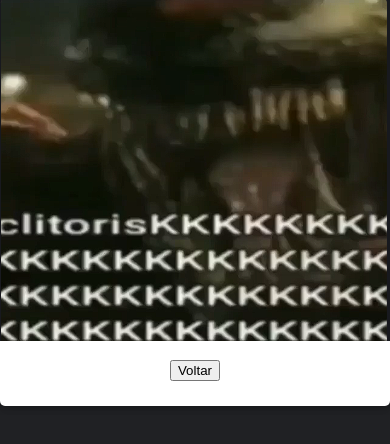
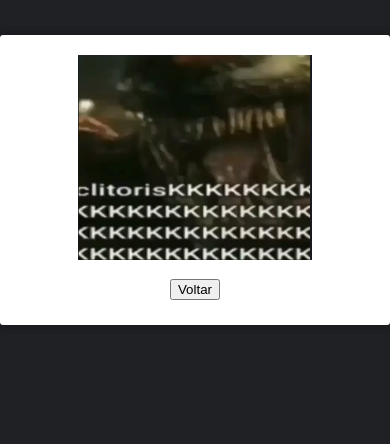
Before and after one commit to Ianfelipecrr/Ianfelipecrr.github.io, a plain HTML site: page clitors.html in a window 390 px wide. Drawn offline with Linux system fonts and the light colour scheme.

Commit message:
imagem de link interno tornada responsiva

```diff
--- a/clitors.html
+++ b/clitors.html
@@ -11,13 +11,10 @@
             background-color: #202124;
         }
         main{
-            background-color: #fff;
-            margin: auto;
-            border-bottom-left-radius: 5px;
-            border-bottom-right-radius:5px;
+            margin-top: 35px;
         }
         img{
-            width: 100%;
+            padding-top: 20px;
         }
         button{
             display: block;
```
Also changed, not shown: index.html (+1 -1 lines).
